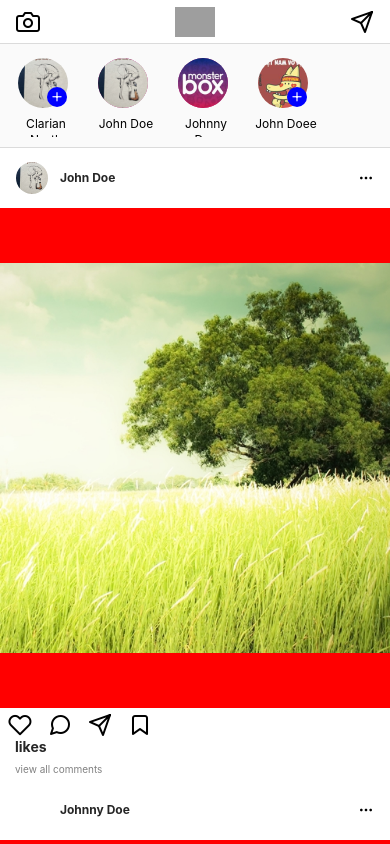
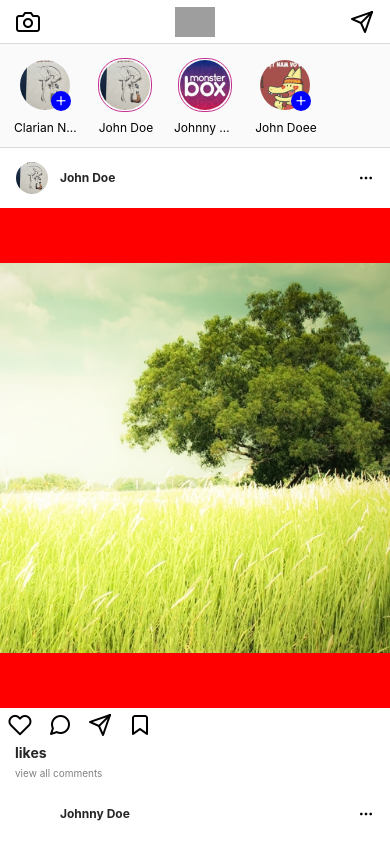
Before and after one commit to rupeshpanwar/chatgpt-reactnative, a React Native app: screen / in a window 390 px wide. Built offline with nearby package versions, Linux system fonts and the light colour scheme; grey boxes are pictures that could not be loaded.

Commit message:
step13- fix avatar borader in story code

```diff
--- a/instagram-feed/Article.js
+++ b/instagram-feed/Article.js
@@ -113,10 +113,11 @@ const styles = StyleSheet.create({
     likes: {
       fontWeight: "bold",
       color: "#262626",
-      marginBottom: 8
+      marginBottom: 6,
+      marginTop: 6
     },
     commentCount: {
-      color: "gray",
+      color: 'gray',
       fontSize: 10,
       marginBottom: 5
     }
--- a/instagram-feed/story.js
+++ b/instagram-feed/story.js
@@ -12,7 +12,7 @@ export default function Story({avatar, name, isCreateStory=false, isSeen}){
                         borderColor: isCreateStory
                         ? "transparent"
                         : isSeen
-                        ? "rgba(0,0,0,0,.0975)"
+                        ? "rgba(0,0,0,0.0975)" // corrected the typo, previously was 0.975
                         : "#c73191",
                     },
                 ]}
@@ -25,7 +25,7 @@ export default function Story({avatar, name, isCreateStory=false, isSeen}){
                         </View>
                     )}
                   </View>
-                  <Text numbeofLines={1} style={styles.name}>
+                  <Text numberOfLines={1} style={styles.name}>
                     {name}
                   </Text>
                 </View>
@@ -46,8 +46,8 @@ const styles = StyleSheet.create({
       paddingHorizontal: 4,
     },
     avatarBorder: {
-      width: 50,
-      height: 50,
+      width: 54,
+      height: 54,
       borderRadius: 25,
       borderWidth: 1,
       margin: 4,
```
